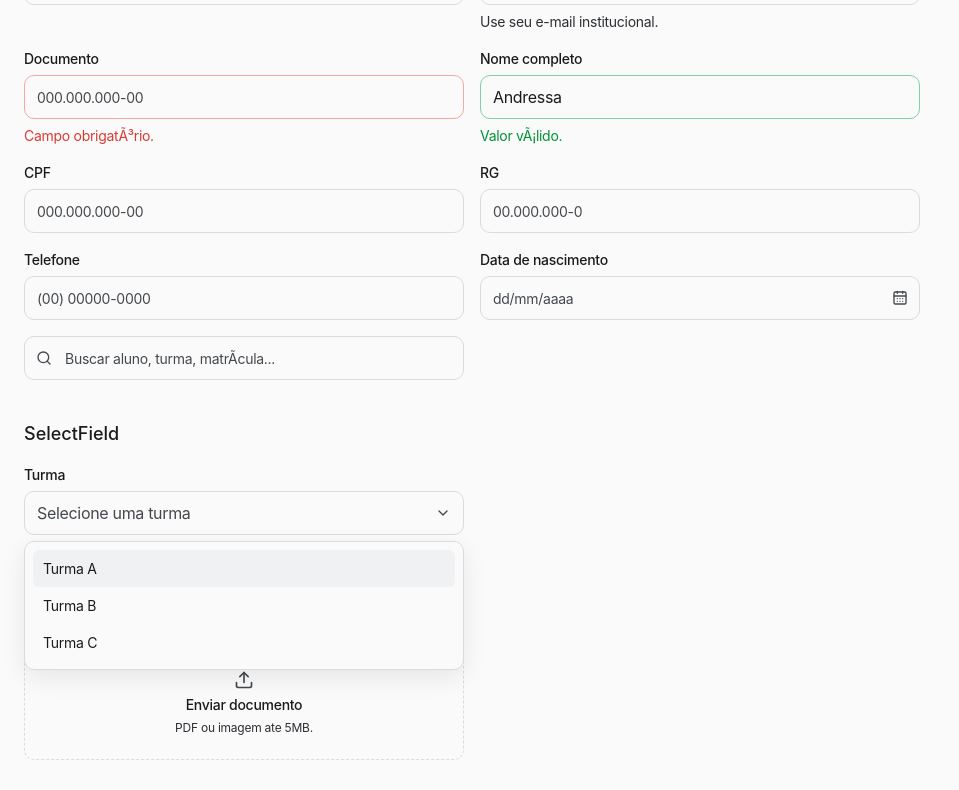
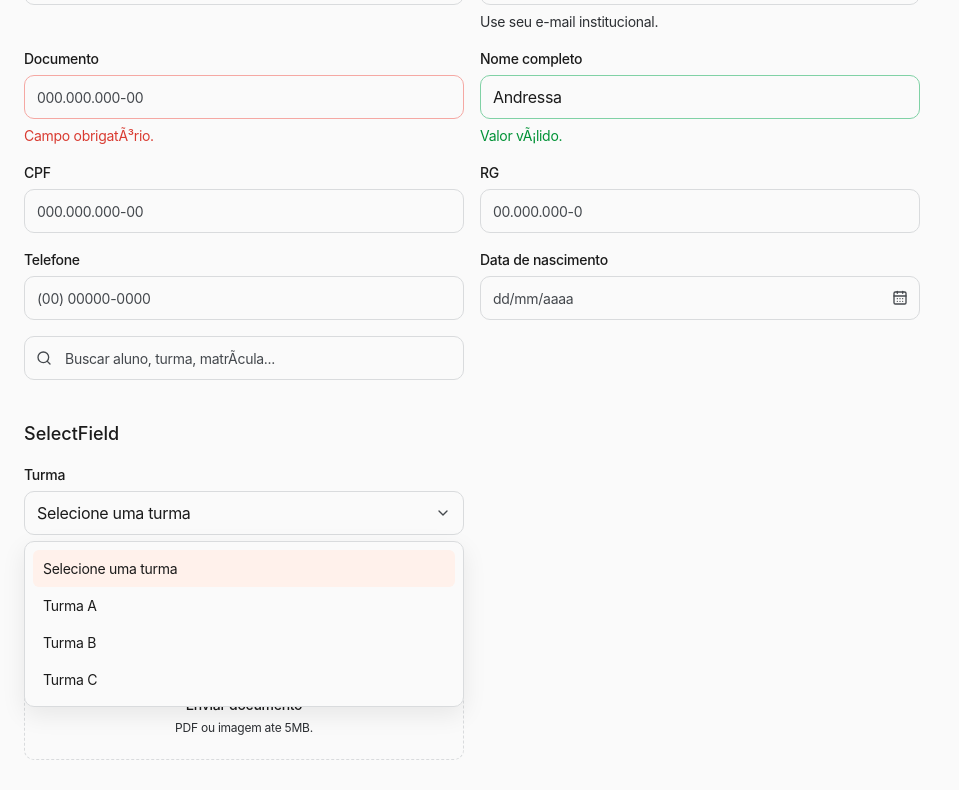
Before and after one commit to AndressaMendess/clm-gestao-2.0, a Next.js app: page / in a window 1280 px wide. Both pictures are taken after a click on the button "Selecione uma turma". Shown: the part 788-1578 px from the top of the page, without its empty margins (0-959 px from the left). Built offline with nearby package versions, Linux system fonts and the light colour scheme.

Commit message:
fix: refine select neutral option and option hover behavior

```diff
--- a/src/components/ui/select-field/index.tsx
+++ b/src/components/ui/select-field/index.tsx
@@ -1,6 +1,6 @@
 "use client";
 
-import { Check, ChevronDown } from "lucide-react";
+import { ChevronDown } from "lucide-react";
 import * as Select from "@radix-ui/react-select";
 import { useId } from "react";
 import { cx } from "@/lib/cx";
@@ -14,6 +14,8 @@ import {
   selectFieldWrapperStyles,
 } from "./select-field.styles";
 import type { SelectFieldProps } from "./select-field.types";
+
+const NONE_VALUE = "__select_none__";
 
 export function SelectField({
   "aria-describedby": ariaDescribedBy,
@@ -36,9 +38,23 @@ export function SelectField({
   const selectId = id ?? generatedId;
   const helperId = helperText ? `${selectId}-helper` : undefined;
   const describedBy = [ariaDescribedBy, helperId].filter(Boolean).join(" ") || undefined;
+  const resolvedValue = value === undefined ? undefined : value === "" ? NONE_VALUE : value;
+  const resolvedDefaultValue =
+    defaultValue === undefined ? NONE_VALUE : defaultValue === "" ? NONE_VALUE : defaultValue;
+
+  const handleValueChange = (nextValue: string) => {
+    onValueChange?.(nextValue === NONE_VALUE ? "" : nextValue);
+  };
 
   const selectRoot = (
-    <Select.Root defaultValue={defaultValue} disabled={disabled} name={name} onValueChange={onValueChange} required={required} value={value}>
+    <Select.Root
+      defaultValue={resolvedDefaultValue}
+      disabled={disabled}
+      name={name}
+      onValueChange={handleValueChange}
+      required={required}
+      value={resolvedValue}
+    >
       <Select.Trigger
         aria-describedby={describedBy}
         className={cx(getSelectFieldStyles(tone), triggerClassName)}
@@ -53,12 +69,12 @@ export function SelectField({
       <Select.Portal>
         <Select.Content className={selectFieldContentStyles} position="popper" sideOffset={6}>
           <Select.Viewport className={selectFieldViewportStyles}>
+            <Select.Item className={selectFieldItemStyles} value={NONE_VALUE}>
+              <Select.ItemText>{placeholder}</Select.ItemText>
+            </Select.Item>
             {options?.map((option) => (
               <Select.Item className={selectFieldItemStyles} disabled={option.disabled} key={option.value} value={option.value}>
                 <Select.ItemText>{option.label}</Select.ItemText>
-                <Select.ItemIndicator className="absolute right-2 inline-flex items-center">
-                  <Check className="h-4 w-4 text-[var(--brand-primary-main)]" />
-                </Select.ItemIndicator>
               </Select.Item>
             ))}
           </Select.Viewport>
--- a/src/components/ui/select-field/select-field.styles.ts
+++ b/src/components/ui/select-field/select-field.styles.ts
@@ -35,4 +35,4 @@ export const selectFieldContentStyles =
 export const selectFieldViewportStyles = "p-1";
 
 export const selectFieldItemStyles =
-  "relative flex w-full cursor-default select-none items-center rounded-md px-2.5 py-2 text-[var(--content-primary)] [font-size:var(--typography-body-medium-font-size)] [line-height:var(--typography-body-medium-line-height)] [font-weight:var(--typography-body-medium-font-weight)] [letter-spacing:var(--typography-body-medium-letter-spacing)] outline-none data-[highlighted]:bg-[var(--background-secondary)] data-[highlighted]:text-[var(--content-primary)] data-[disabled]:pointer-events-none data-[disabled]:opacity-50";
+  "relative flex w-full cursor-default select-none items-center rounded-md px-2.5 py-2 text-[var(--content-primary)] [font-size:var(--typography-body-medium-font-size)] [line-height:var(--typography-body-medium-line-height)] [font-weight:var(--typography-body-medium-font-weight)] [letter-spacing:var(--typography-body-medium-letter-spacing)] outline-none data-[highlighted]:bg-[var(--brand-primary-subtle)] data-[highlighted]:text-[var(--content-primary)] data-[disabled]:pointer-events-none data-[disabled]:opacity-50";
```
